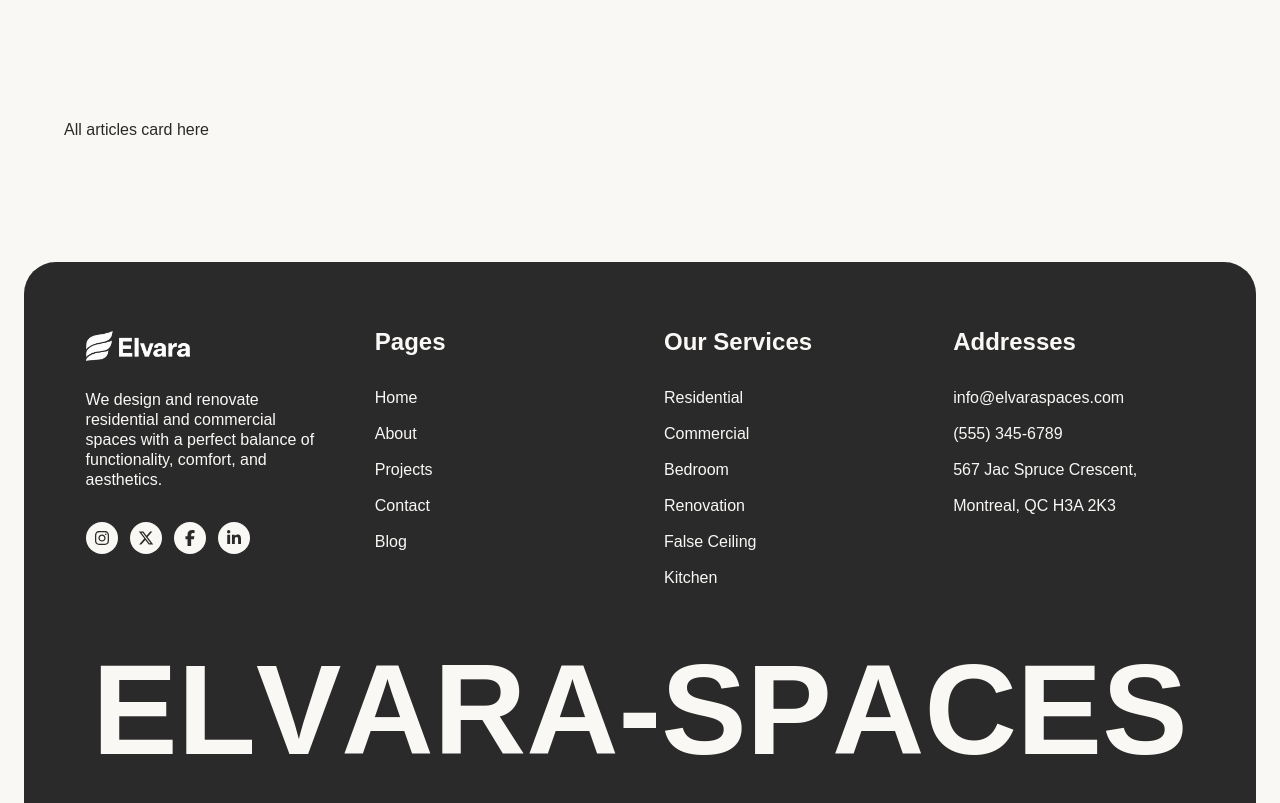
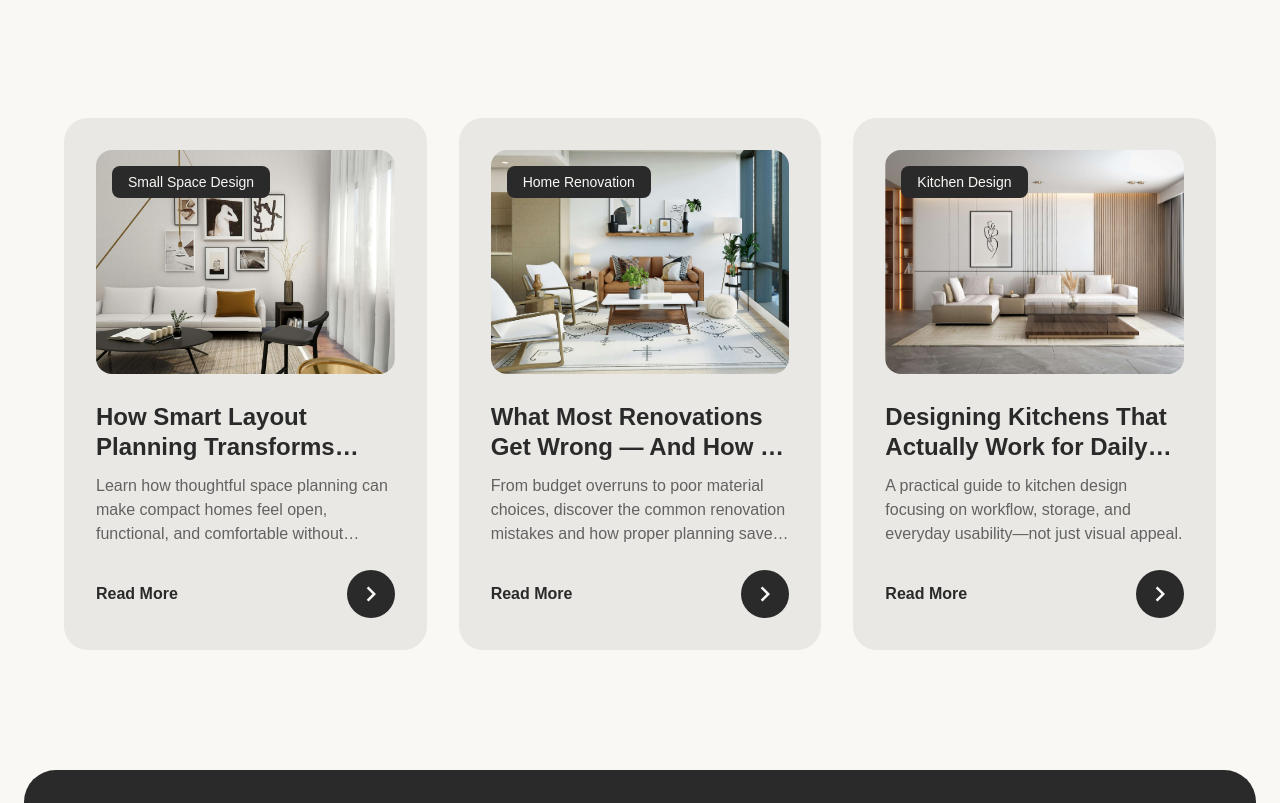
Before and after one commit to dipanjonroy/elvara-spaces, a Next.js app: page /blogs in a window 1280 px wide. Shown: the part 802-1605 px from the top of the page. Built offline with nearby package versions, Linux system fonts and the light colour scheme; a web font is replaced by a local one.

Commit message:
Feat: article added to article section of blogs page

```diff
--- a/app/blogs/sections/BlogArticles/index.tsx
+++ b/app/blogs/sections/BlogArticles/index.tsx
@@ -1,8 +1,17 @@
+import ArticleCard from "@/components/shared/ArticleCard";
+import { articlesData } from "@/lib/articles";
+
 export default function ArticlesSection() {
   return (
     <section className="py-20 md:py-25 lg:py-30 z-10 bg-(--background) relative">
       <div className="container mx-auto">
-        All articles card here
+        <div className="w-full grid grid-cols-1 md:grid-cols-2 xl:grid-cols-3 gap-8">
+          {
+            articlesData.map((article)=>(
+              <ArticleCard key={article.id} article={article}/>
+            ))
+          }
+        </div>
       </div>
     </section>
   );
```
